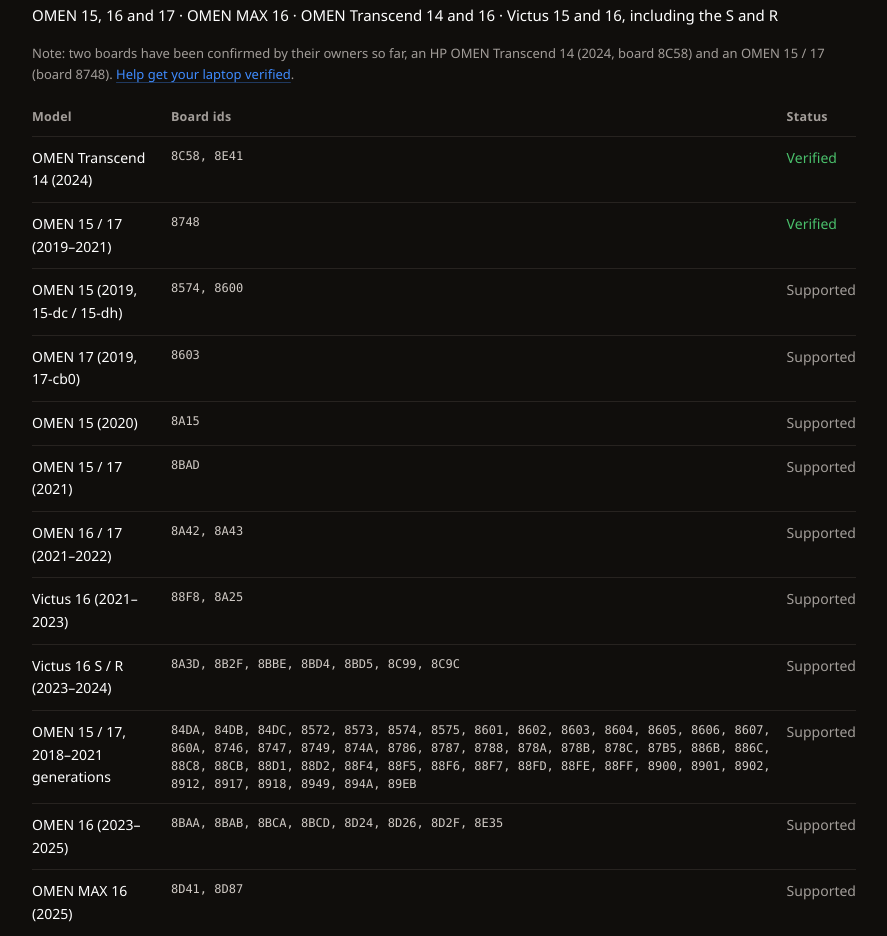
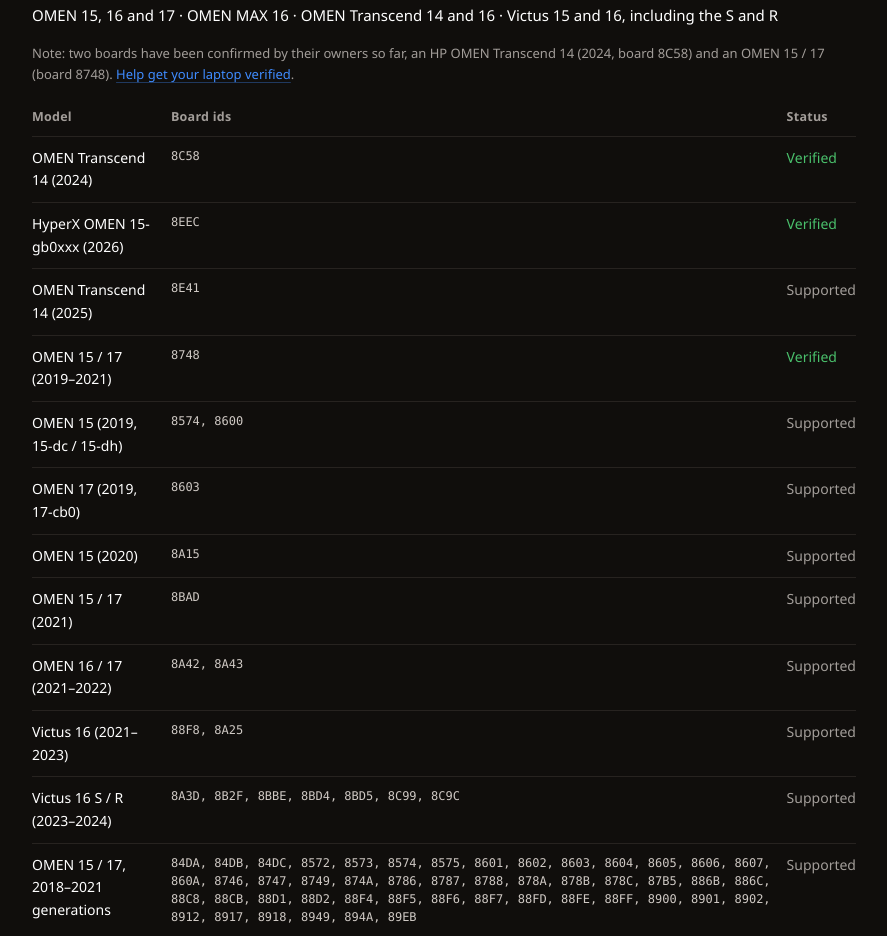
Before and after one commit to 1autcA/ohman, a plain HTML site: page docs/index.html in a window 1280 px wide. Shown: the part 3176-4112 px from the top of the page, without its empty margins (196-1083 px from the left). Drawn offline with Linux system fonts and the light colour scheme; no server answers.

Commit message:
8E41 is the 2025 Transcend, not the 2024 one
An owner reported a 14-fb1xxx with a Core Ultra 9 285H and an RTX 5070 on that board. The verified row claimed
it was the same machine as 8C58, a 185H with a 4070, driven the same way. Same firmware generation, different
silicon, and nobody has run the checklist on one.

```diff
--- a/docs/index.html
+++ b/docs/index.html
@@ -371,7 +371,9 @@
       <table class="models">
         <thead><tr><th>Model</th><th>Board ids</th><th>Status</th></tr></thead>
         <tbody>
-        <tr><td>OMEN Transcend 14 (2024)</td><td class="ids">8C58, 8E41</td><td class="st v">Verified</td></tr>
+        <tr><td>OMEN Transcend 14 (2024)</td><td class="ids">8C58</td><td class="st v">Verified</td></tr>
+        <tr><td>HyperX OMEN 15-gb0xxx (2026)</td><td class="ids">8EEC</td><td class="st v">Verified</td></tr>
+        <tr><td>OMEN Transcend 14 (2025)</td><td class="ids">8E41</td><td class="st">Supported</td></tr>
         <tr><td>OMEN 15 / 17 (2019&ndash;2021)</td><td class="ids">8748</td><td class="st v">Verified</td></tr>
         <tr><td>OMEN 15 (2019, 15-dc / 15-dh)</td><td class="ids">8574, 8600</td><td class="st">Supported</td></tr>
         <tr><td>OMEN 17 (2019, 17-cb0)</td><td class="ids">8603</td><td class="st">Supported</td></tr>
```
Also changed, not shown: 1 other file.
